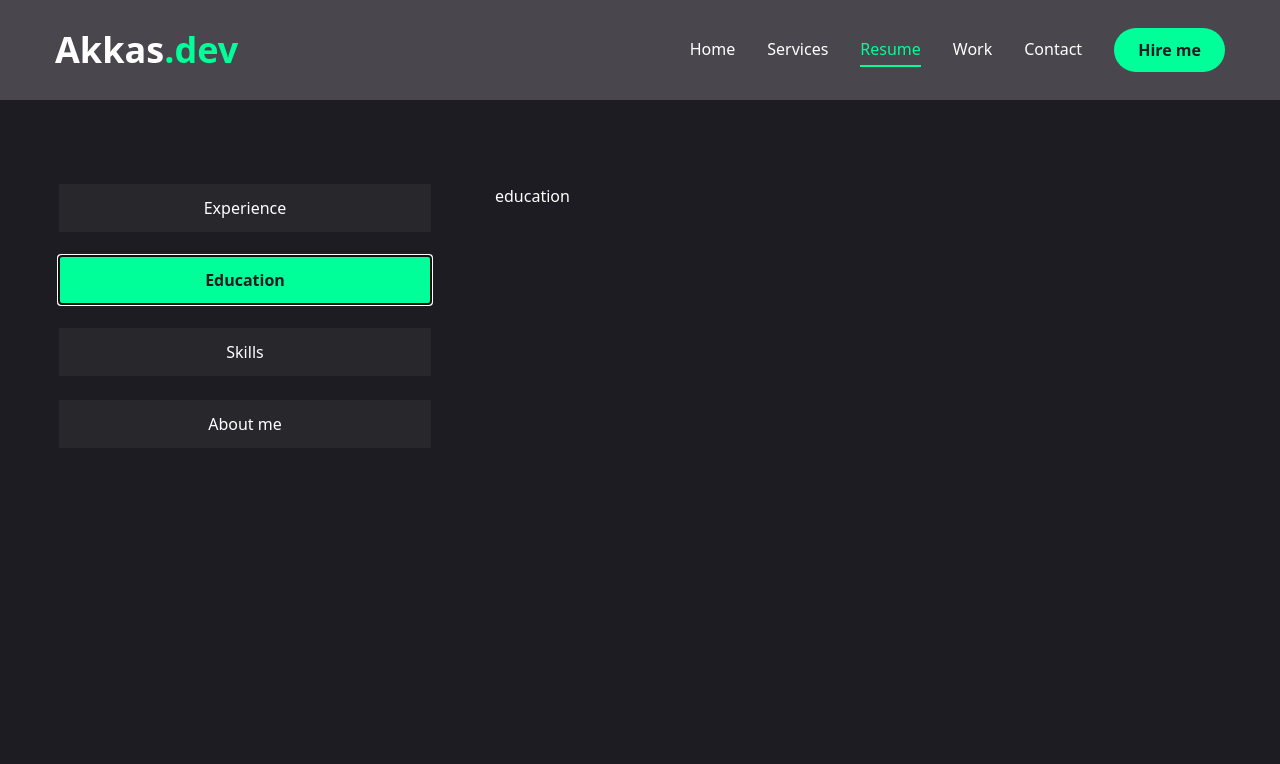
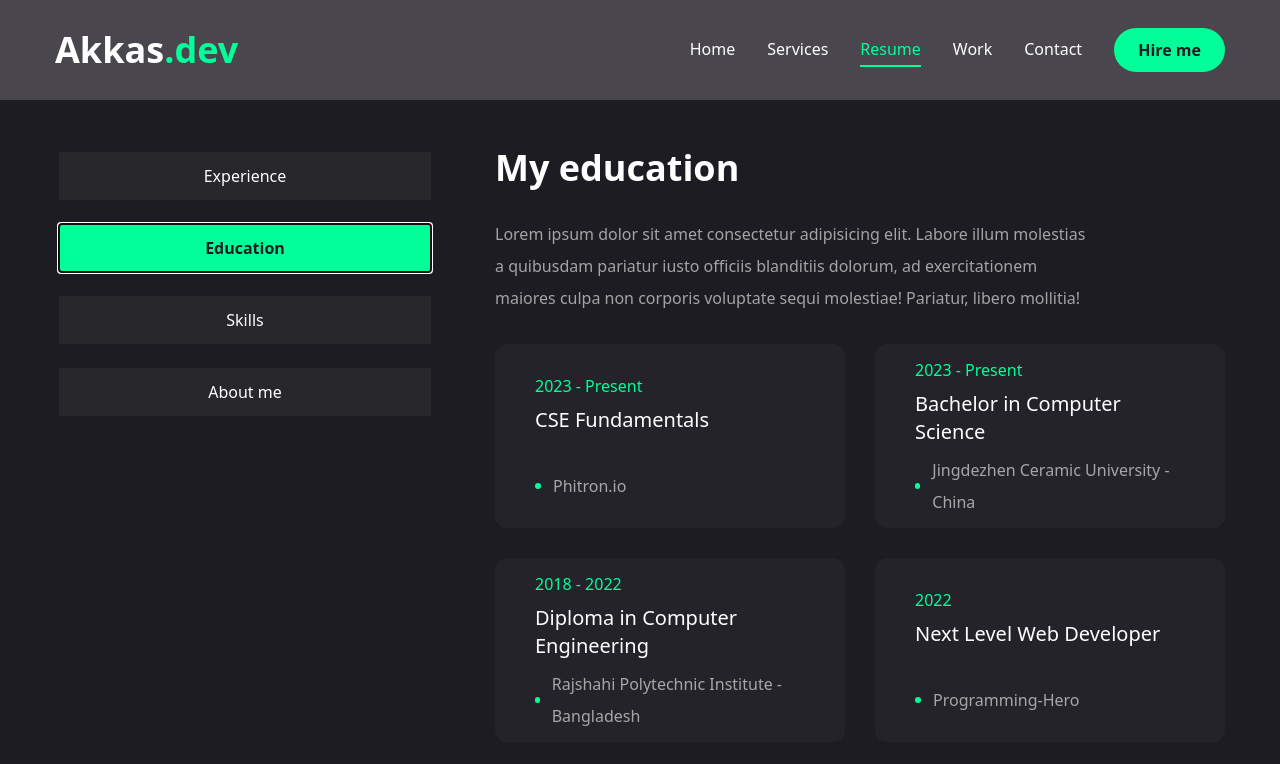
Before and after one commit to coder-sadhin/portfolio_using_nextjs, a Next.js app: page /resume in a window 1280 px wide. Both pictures are taken after a click on the tab "Education". Shown: the top 764 px of the page. Built offline with nearby package versions, Linux system fonts and the light colour scheme.

Commit message:
edication and skills tab complete

```diff
--- a/app/resume/page.jsx
+++ b/app/resume/page.jsx
@@ -2,30 +2,34 @@
 
 import {
   FaHtml5,
-  FaCss3,
-  Fajs,
+  FaCss3Alt as FaCss3,
+  FaJs as FaJs,
   FaReact,
   FaFigma,
   FaNodeJs
-} from 'react-icons/fa'
+} from 'react-icons/fa';
 
 import {
   SiTailwindcss,
   SiNextdotjs
-} from 'react-icons/si'
+} from 'react-icons/si';
 
+import {Tabs, TabsContent, TabsList, TabsTrigger} from '@/components/ui/tabs';
+import { Tooltip, TooltipContent, TooltipProvider, TooltipTrigger } from '@radix-ui/react-tooltip';
+import { ScrollArea } from '@/components/ui/scroll-area';
+import { motion } from 'framer-motion';
 
 // about data
-const about={
-  title:"About me",
-  description:"Lorem ipsum dolor sit amet consectetur adipisicing elit. Labore illum molestias a quibusdam pariatur iusto officiis blanditiis dolorum, ad exercitationem maiores culpa non corporis voluptate sequi molestiae! Pariatur, libero mollitia!",
-  info:[
+const about = {
+  title: "About me",
+  description: "Lorem ipsum dolor sit amet consectetur adipisicing elit. Labore illum molestias a quibusdam pariatur iusto officiis blanditiis dolorum, ad exercitationem maiores culpa non corporis voluptate sequi molestiae! Pariatur, libero mollitia!",
+  info: [
     {
       fieldName: "Name",
       fieldValue: "Md Akkas Ali"
     },
     {
-      fieldName: "Phote",
+      fieldName: "Phone",
       fieldValue: "(+86) 1867 989 4390"
     },
     {
@@ -50,17 +54,17 @@
     },
     {
       fieldName: "Languages",
-      fieldValue: "Bangla, English, "
+      fieldValue: "Bangla, English"
     },
   ]
 }
 
 // experience data
-const experience={
-  icon:'/assets/resume/badge.svg',
-  title:'My experience',
-  description:"Lorem ipsum dolor sit amet consectetur adipisicing elit. Labore illum molestias a quibusdam pariatur iusto officiis blanditiis dolorum, ad exercitationem maiores culpa non corporis voluptate sequi molestiae! Pariatur, libero mollitia!",
-  items:[
+const experience = {
+  icon: '/assets/resume/badge.svg',
+  title: 'My experience',
+  description: "Lorem ipsum dolor sit amet consectetur adipisicing elit. Labore illum molestias a quibusdam pariatur iusto officiis blanditiis dolorum, ad exercitationem maiores culpa non corporis voluptate sequi molestiae! Pariatur, libero mollitia!",
+  items: [
     {
       company: "Pythonist India",
       position: "Full Stack Web Developer",
@@ -85,43 +89,43 @@
 }
 
 // education data
-const education={
-  icon:'/assets/resume/cap.svg',
-  title:'My education',
-  description:"Lorem ipsum dolor sit amet consectetur adipisicing elit. Labore illum molestias a quibusdam pariatur iusto officiis blanditiis dolorum, ad exercitationem maiores culpa non corporis voluptate sequi molestiae! Pariatur, libero mollitia!",
-  items:[
+const education = {
+  icon: '/assets/resume/cap.svg',
+  title: 'My education',
+  description: "Lorem ipsum dolor sit amet consectetur adipisicing elit. Labore illum molestias a quibusdam pariatur iusto officiis blanditiis dolorum, ad exercitationem maiores culpa non corporis voluptate sequi molestiae! Pariatur, libero mollitia!",
+  items: [
     {
-      institution:"Phitron.io",
+      institution: "Phitron.io",
       degree: "CSE Fundamentals",
       duration: "2023 - Present"
     },
     {
-      institution:"Jingdezhen Ceramic Univarsity - China",
+      institution: "Jingdezhen Ceramic University - China",
       degree: "Bachelor in Computer Science",
       duration: "2023 - Present"
     },
     {
-      institution:"Rajshahi Polytechnic Institute - Bangladesh",
+      institution: "Rajshahi Polytechnic Institute - Bangladesh",
       degree: "Diploma in Computer Engineering",
       duration: "2018 - 2022"
     },
     {
-      institution:"Programming-Hero",
+      institution: "Programming-Hero",
       degree: "Next Level Web Developer",
       duration: "2022"
     },
     {
-      institution:"Programming-Hero",
+      institution: "Programming-Hero",
       degree: "Full Stack Web Developer",
       duration: "2022 - 2023"
     },
     {
-      institution:"Freelancer Nasim",
+      institution: "Freelancer Nasim",
       degree: "Front-End Web Design",
       duration: "2021"
     },
     {
-      institution:"Dreamland it",
+      institution: "Dreamland IT",
       degree: "Web Design with WP",
       duration: "2020"
     },
@@ -129,58 +133,53 @@
 }
 
 // skills data
-const skills={
-  title:'My skills',
-  description:"Lorem ipsum dolor sit amet consectetur adipisicing elit. Labore illum molestias a quibusdam pariatur iusto officiis blanditiis dolorum, ad exercitationem maiores culpa non corporis voluptate sequi molestiae! Pariatur, libero mollitia!",
-  items:[
+const skills = {
+  title: 'My skills',
+  description: "Lorem ipsum dolor sit amet consectetur adipisicing elit. Labore illum molestias a quibusdam pariatur iusto officiis blanditiis dolorum, ad exercitationem maiores culpa non corporis voluptate sequi molestiae! Pariatur, libero mollitia!",
+  skillList: [
     {
-      icon:<FaHtml5 />,
-      name: "html 5"
+      icon: <FaHtml5 />,
+      name: "HTML 5"
     },
     {
-      icon:<FaCss3 />,
-      name: "css 3"
+      icon: <FaCss3 />,
+      name: "CSS 3"
     },
     {
-      icon:<SiTailwindcss />,
-      name: "tailwind.css"
+      icon: <SiTailwindcss />,
+      name: "Tailwind CSS"
     },
     {
-      icon:<Fajs />,
-      name: "javascript"
+      icon: <FaJs />,
+      name: "JavaScript"
     },
     {
-      icon:<FaReact />,
-      name: "react.js"
+      icon: <FaReact />,
+      name: "React.js"
     },
     {
-      icon:<SiNextdotjs />,
-      name: "next.js"
+      icon: <SiNextdotjs />,
+      name: "Next.js"
     },
     {
-      icon:<FaNodeJs />,
-      name: "node.js"
+      icon: <FaNodeJs />,
+      name: "Node.js"
     },
     {
-      icon:<FaFigma />,
-      name: "figma"
+      icon: <FaFigma />,
+      name: "Figma"
     },
   ]
 }
 
-import {Tabs, TabsContent, TabsList, TabsTrigger} from '@/components/ui/tabs';
-import { Tooltip, TooltipContent, TooltipProvider, TooltipTrigger } from '@radix-ui/react-tooltip';
-import { ScrollArea } from '@/components/ui/scroll-area';
-import { motion } from 'framer-motion';
-
 const Resume = () => {
   return (
     <motion.div
-          initial={{opacity:0}}
+      initial={{ opacity: 0 }}
       animate={{
-            opacity:1,
-            transition:{
-              delay:2.4,
+        opacity: 1,
+        transition: {
+          delay: 2.4,
           duration: 0.4,
           ease: "easeIn"
         }
@@ -201,18 +200,17 @@
             <TabsTrigger value="about">About me</TabsTrigger>
           </TabsList>
 
-
+          <div className='max-h-[70vh] w-full'>
             {/* experience */}
-              <div className='max-h-[70vh] w-full'>
-                <TabsContent value="experience" className="w-full pb-5 md:pb-10 ">
+            <TabsContent value="experience" className="w-full pb-5 md:pb-10">
               <div className="flex flex-col gap-[30px] text-center xl:text-left">
                 <h3 className='text-4xl font-bold'>{experience.title}</h3>
                 <p className='max-w-[600px] text-white/60 mx-auto xl:mx-0'>{experience.description}</p>
 
                 <ScrollArea className="h-[400px]">
                   <ul className='grid grid-cols-1 lg:grid-cols-2 gap-[30px]'>
-                      {experience.items.map((item,index)=>{
-                        return(
+                    {experience.items.map((item, index) => {
+                      return (
                         <li
                           key={index}
                           className='bg-[#232329] h-[184px] py-6 px-10 rounded-xl flex flex-col justify-center items-center lg:items-start gap-1'
@@ -232,18 +230,66 @@
             </TabsContent>
 
             {/* education */}
-                <TabsContent value="education" className="w-full">
-                  education
+            <TabsContent value="education" className="w-full pb-5 md:pb-10">
+              <div className="flex flex-col gap-[30px] text-center xl:text-left">
+                <h3 className='text-4xl font-bold'>{education.title}</h3>
+                <p className='max-w-[600px] text-white/60 mx-auto xl:mx-0'>{education.description}</p>
+
+                <ScrollArea className="h-[400px]">
+                  <ul className='grid grid-cols-1 lg:grid-cols-2 gap-[30px]'>
+                    {education.items.map((item, index) => {
+                      return (
+                        <li
+                          key={index}
+                          className='bg-[#232329] h-[184px] py-6 px-10 rounded-xl flex flex-col justify-center items-center lg:items-start gap-1'
+                        >
+                          <span className='text-accent'>{item.duration}</span>
+                          <h3 className='text-xl max-w-[260px] min-h-[60px] text-center lg:text-left'>{item.degree}</h3>
+                          <div className='flex items-center gap-3'>
+                            <span className='w-[6px] h-[6px] rounded-full bg-accent'></span>
+                            <p className='text-white/60'>{item.institution}</p>
+                          </div>
+                        </li>
+                      )
+                    })}
+                  </ul>
+                </ScrollArea>
+              </div>
             </TabsContent>
 
             {/* skills */}
-                <TabsContent value="skills" className="w-full">
-                  skills
+            <TabsContent value="skills" className="w-full h-full pb-5 md:pb-10">
+              <div className='flex flex-col gap-[30px]'>
+                <div className="flex flex-col gap-[30px] text-center xl:text-left">
+                  <h3 className='text-4xl font-bold'>{skills.title}</h3>
+                  <p className='max-w-[600px] text-white/60 mx-auto xl:mx-0'>{skills.description}</p>
+                </div>
+                <ul className='grid grid-cols-2 sm:grid-cols-3 md:grid-cols-4 gap-4 xl:gap-[30px]'>
+                  {skills.skillList.map((skill, index) => {
+                    return (
+                      <li key={index}>
+                        <TooltipProvider delayDuration={100}>
+                        <Tooltip>
+                          <TooltipTrigger className='w-full h-[150px] bg-[#232329] rounded-xl flex justify-center items-center group'>
+                            <div className='text-6xl group-hover:text-accent transition-all duration-300'>
+                              {skill.icon}
+                            </div>
+                          </TooltipTrigger>
+                          <TooltipContent>
+                            <p>{skill.name}</p>
+                          </TooltipContent>
+                        </Tooltip>
+                        </TooltipProvider>
+                      </li>
+                    )
+                  })}
+                </ul>
+              </div>
             </TabsContent>
 
             {/* about */}
-                <TabsContent value="about" className="w-full">
-                  about
+            <TabsContent value="about" className="w-full pb-5 md:pb-10">
+
             </TabsContent>
 
           </div>
@@ -253,4 +299,4 @@
   )
 }
 
-export default Resume
+export default Resume;
```
Lines whose indentation alone changed are shown as unchanged.
